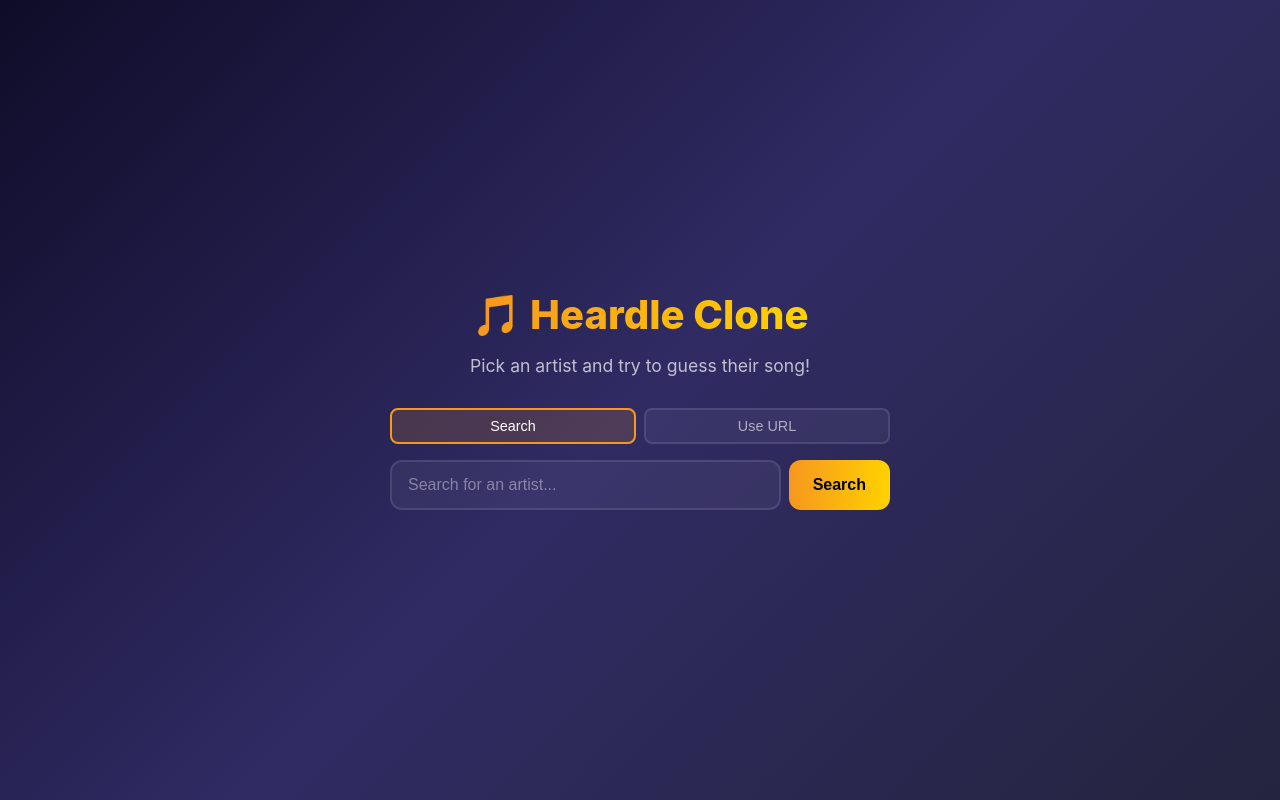
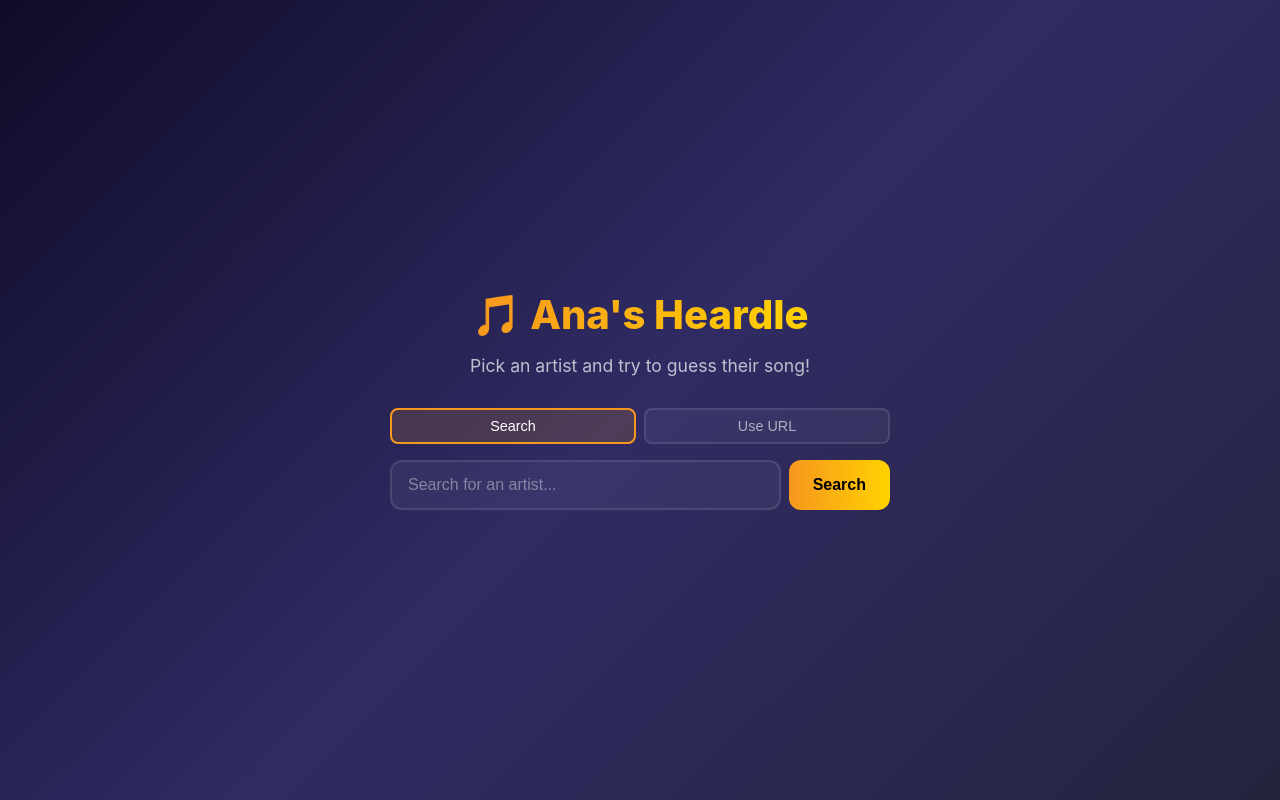
Before and after one commit to Gammaception/heardle-clone, a SvelteKit app in the folder svelte-app/: page / in a window 1280 px wide. Built offline with nearby package versions, Linux system fonts and the light colour scheme.

Commit message:
new title

```diff
--- a/svelte-app/src/routes/+page.svelte
+++ b/svelte-app/src/routes/+page.svelte
@@ -24,7 +24,7 @@
 <div class="app">
   {#if !showGame}
     <div class="landing">
-      <h1 class="title">🎵 Heardle Clone</h1>
+      <h1 class="title">🎵 Ana's Heardle</h1>
       <p class="subtitle">Pick an artist and try to guess their song!</p>
       <ArtistSearch on:artistSelected={handleArtistSelect} />
     </div>
```
